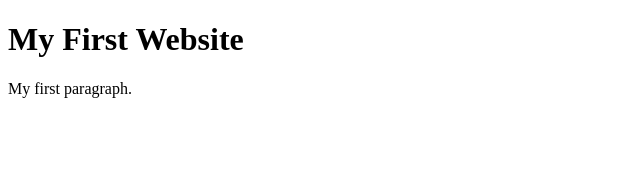
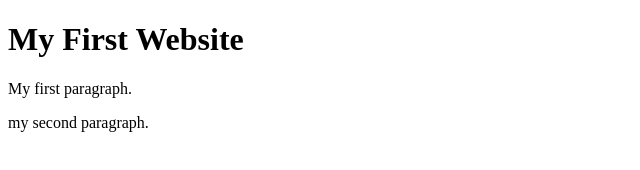
Before and after one commit to PRANSHU9340/codersrank-template-9brc44, a website: page index.html in a window 1280 px wide. Shown: the whole page, without its empty margins (0-640 px from the left). Drawn offline with Linux system fonts and the light colour scheme.

Commit message:
1 file modified

```diff
--- a/index.html
+++ b/index.html
@@ -7,6 +7,7 @@
 
     <h1>My First Website</h1>
     <p>My first paragraph.</p>
+    <p>my second paragraph.<p>
 
   </body>
 </html>
```
